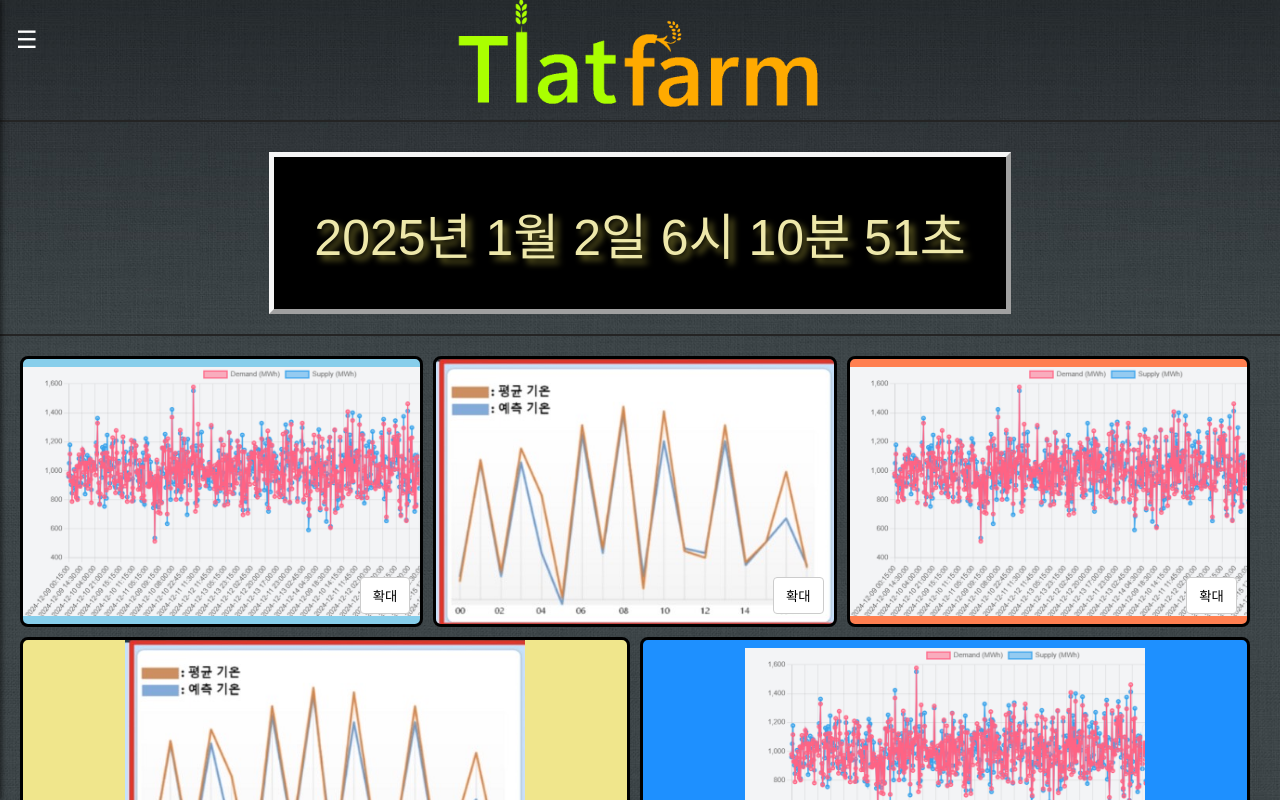
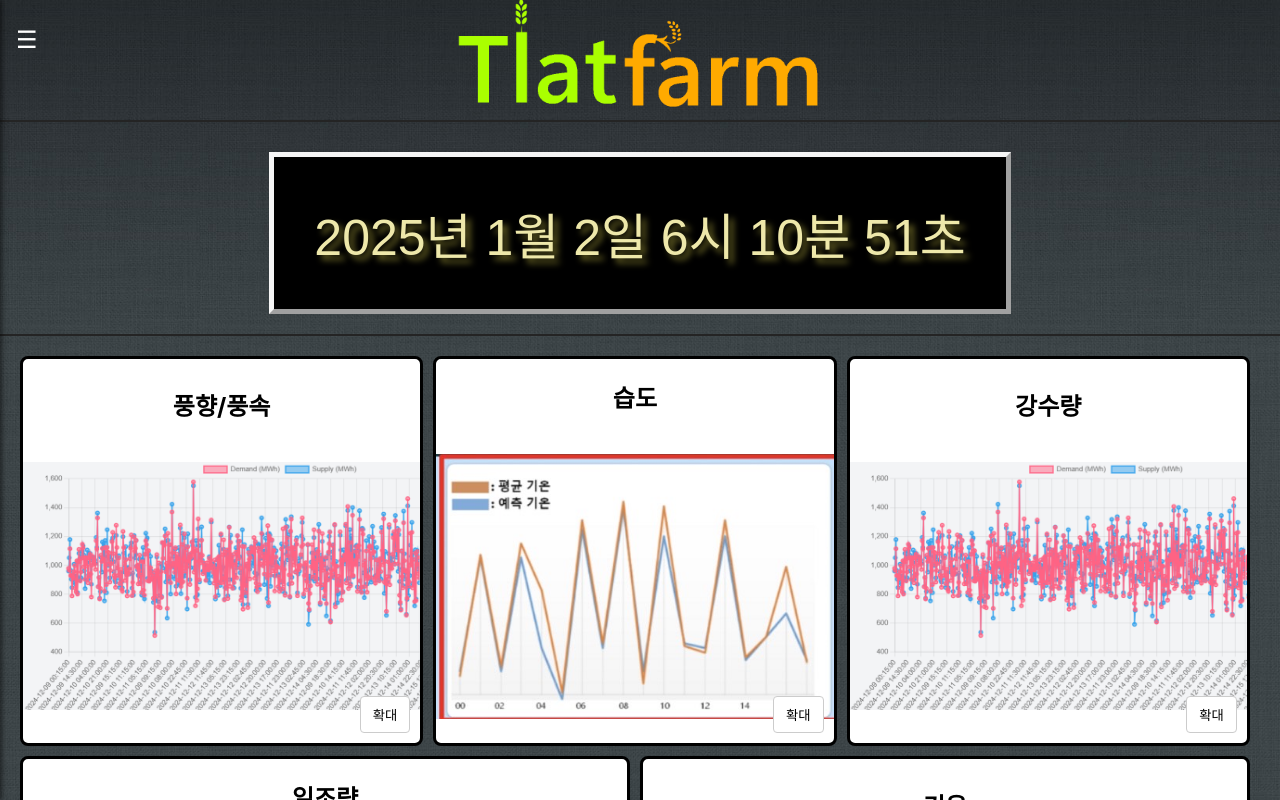
Before and after one commit to TurbineCrewGit/Tlatfarm, a React (Create React App) app in the folder ds/: page /clebinepage in a window 1280 px wide. Built offline with nearby package versions, Linux system fonts and the light colour scheme; a web font is replaced by a local one.

Commit message:
chore: 각 섹션 타이틀 추가

```diff
--- a/ds/src/Components/Section.js
+++ b/ds/src/Components/Section.js
@@ -2,10 +2,25 @@ import React from 'react';
 import graph from '../Styles/image/graph.png';
 import graph2 from '../Styles/image/graph2.png';
 
-function Section({ index, expandedSection, handleToggleSection, selectedTint, handleButtonClick }) {
+function Section({
+  index,
+  expandedSection,
+  handleToggleSection,
+  selectedTint,
+  handleButtonClick,
+  w_w,      // 풍향 풍속
+  humidity,       // 습도
+  rainfall,       // 강수량
+  sunlight,       // 일조량
+  temperature,    // 기온
+}) {
+
+  // 섹션 이름 배열 (풍향, 풍속, 습도, 강수량 등)
+  const sectionTitles = ["풍향/풍속", "습도", "강수량", "일조량", "기온"];
+
   const getSectionStyle = (index) => {
     const baseStyle = {
-      background: ["skyblue", "seagreen", "coral", "khaki", "dodgerblue"][index],
+      backgroundColor: "white",
       transition: "all 0.3s ease",
       overflow: "hidden",
       position: "relative",
@@ -63,15 +78,28 @@ function Section({ index, expandedSection, handleToggleSection, selectedTint, ha
 
   return (
     <div key={index} className="section" style={getSectionStyle(index)}>
+      {/* 섹션 제목 부분 */}
+      <div style={{ textAlign: "center", marginBottom: "20px" }}>
+        <h2 style={{ color: "black", fontSize: "24px", fontWeight: "bold" }}>{sectionTitles[index]}</h2>
+
+      </div>
+
+      {/* 그래프 이미지 */}
+      <div style={{ textAlign: "center" }}>
         <img
           src={index % 2 === 0 ? graph : graph2}
           alt={`graph${index + 1}`}
           width="400px"
           style={getImageStyle()}
         />
+      </div>
+
+      {/* 버튼 부분 */}
+      <div style={{ textAlign: "center", marginTop: "20px" }}>
         <button id="toggleBtn" onClick={() => handleToggleSection(index)}>
           {expandedSection === index ? '축소' : '확대'}
         </button>
+      </div>
 
       {expandedSection === index && (
         <div style={{ position: "absolute", bottom: "5px", left: "50%", transform: "translateX(-50%)", display: "flex", gap: "30px" }}>
```
Lines whose indentation alone changed are shown as unchanged.
